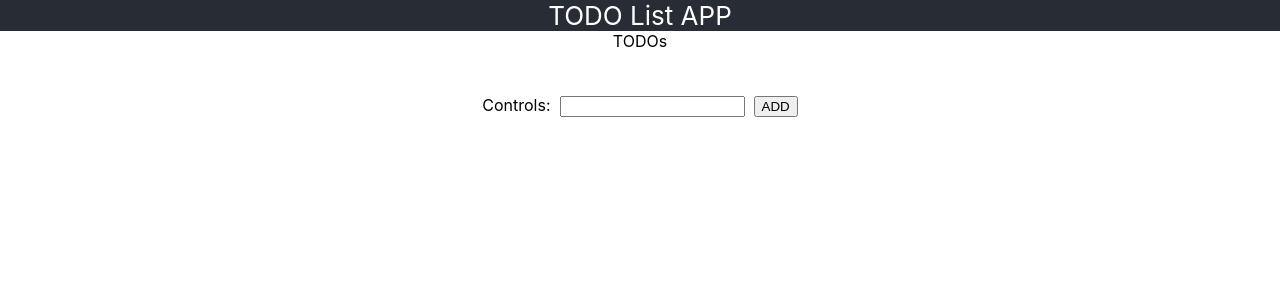
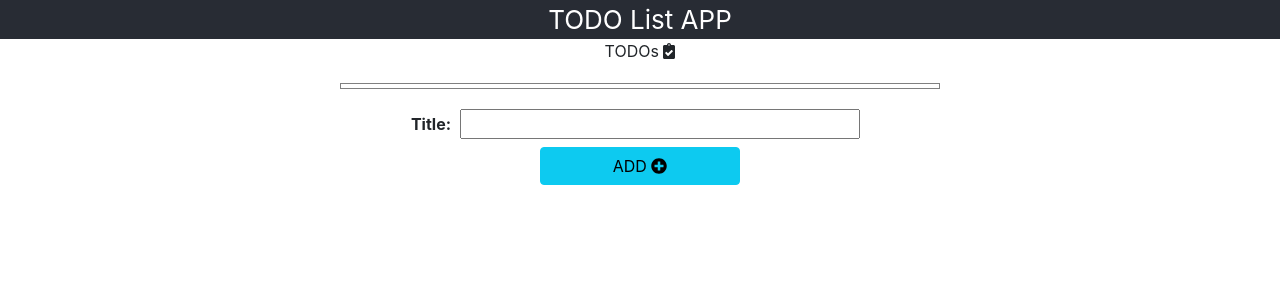
Before and after one commit to josedevel/todo-b-1, a React (Create React App) app: page / in a window 1280 px wide. Shown: the top 300 px of the page. Built offline with nearby package versions, Linux system fonts and the light colour scheme.

Commit message:
Adding react-bootstrap and fontAwesome.

```diff
--- a/package.json
+++ b/package.json
@@ -3,10 +3,16 @@
   "version": "0.1.0",
   "private": true,
   "dependencies": {
+    "@fortawesome/fontawesome-svg-core": "^1.2.36",
+    "@fortawesome/free-regular-svg-icons": "^5.15.4",
+    "@fortawesome/free-solid-svg-icons": "^5.15.4",
+    "@fortawesome/react-fontawesome": "^0.1.16",
     "@testing-library/jest-dom": "^5.16.1",
     "@testing-library/react": "^12.1.2",
     "@testing-library/user-event": "^13.5.0",
+    "bootstrap": "^5.1.3",
     "react": "^17.0.2",
+    "react-bootstrap": "^2.1.1",
     "react-dom": "^17.0.2",
     "react-redux": "^7.2.6",
     "react-scripts": "5.0.0",
--- a/src/App.css
+++ b/src/App.css
@@ -13,19 +13,16 @@
   color: white;
 }
 
-@keyframes App-logo-spin {
-  from {
-    transform: rotate(0deg);
-  }
-  to {
-    transform: rotate(360deg);
-  }
+.AppContainer {
+  width: 600px;
+  margin: auto;
 }
 
 .TODOListContainer {
-  width : 900px;
+  width : 600px;
   margin: 20px auto auto auto;
   padding: 2px;
+  border: 1px solid gray;
 }
 
 .TODOList {
@@ -35,6 +32,7 @@
 
 .TODOListControls {
   margin: 20px auto auto auto;
+  width: 100%;
 }
 
 .TODO_checked {
--- a/src/App.js
+++ b/src/App.js
@@ -2,6 +2,7 @@ import TODOListContainer from './Components/TODOListContainer.js'
 import TODOListControls from './Components/TODOListControls.js'
 import logo from './logo.svg';
 import './App.css';
+import 'bootstrap/dist/css/bootstrap.min.css';
 
 function App() {
   return (
@@ -9,12 +10,14 @@ function App() {
       <header className="App-header">
         TODO List APP
       </header>
-      <TODOListContainer>
+      <div className='AppContainer'>
+        <TODOListContainer>
 
-      </TODOListContainer>
-      <TODOListControls>
+        </TODOListContainer>
+        <TODOListControls>
 
-      </TODOListControls>
+        </TODOListControls>
+      </div>
     </div>
   );
 }
--- a/src/Components/TODOList.js
+++ b/src/Components/TODOList.js
@@ -1,5 +1,8 @@
 import {connect} from 'react-redux';
 import {todoListCheck, todoListDelete, todoListRequest} from '../actions/actions.js';
+import { FontAwesomeIcon } from '@fortawesome/react-fontawesome';
+import { faCoffee } from '@fortawesome/free-solid-svg-icons';
+import { faTimes } from '@fortawesome/free-solid-svg-icons';
 
 const mapStateToProps = state => {
   //console.log(state);
@@ -29,7 +32,9 @@ const TODOList = (props) => {
           {/*props.children*/}
           <input type={'checkbox'} id={`TODO_checkbox_${props.data.id}`} onClick={handleCheck} /> &nbsp;
           <span id={`TODO_text_${props.data.id}`} className={props.data.checked ? 'TODO_checked' : ''}> {props.data.text} </span> &nbsp;
-          <button type="button" id={`TODO_delete_${props.data.id}`} onClick={handleDelete}>X</button>
+          <button type="button" id={`TODO_delete_${props.data.id}`} onClick={handleDelete}>
+            <FontAwesomeIcon icon={faTimes} />
+          </button>
         </div>
     );
 };
--- a/src/Components/TODOListContainer.js
+++ b/src/Components/TODOListContainer.js
@@ -2,6 +2,8 @@ import {useEffect} from 'react';
 import {connect} from 'react-redux';
 import {todoListRequest} from '../actions/actions.js';
 import TODOList from './TODOList.js'
+import { FontAwesomeIcon } from '@fortawesome/react-fontawesome';
+import { faClipboardCheck } from '@fortawesome/free-solid-svg-icons';
 
 const mapStateToProps = state => {
   return {
@@ -24,7 +26,7 @@ const TODOListContainer = (props) => {
 
     return (
         <div>
-            TODOs
+            TODOs <FontAwesomeIcon icon={faClipboardCheck} />
             <div className='TODOListContainer'>
               {todoLists && todoLists.map(todoList => (
                 <TODOList data={todoList} key={todoList.id}>
--- a/src/Components/TODOListControls.js
+++ b/src/Components/TODOListControls.js
@@ -1,5 +1,8 @@
 import {connect} from 'react-redux';
 import {todoListAdd} from '../actions/actions.js';
+import Button from 'react-bootstrap/Button';
+import { FontAwesomeIcon } from '@fortawesome/react-fontawesome';
+import { faPlusCircle } from '@fortawesome/free-solid-svg-icons';
 
 
 const mapStateToProps = state => {
@@ -30,11 +33,14 @@ const TODOListControls = (props) => {
 
   return (
     <div className="TODOListControls">
-        <div>
-        Controls: &nbsp;
-        <input type={'text'} name='TODOListADD' id='TODOListADD' /> &nbsp;
-        <button type="button" onClick={handleAdd} >ADD</button>
-        </div>
+      <div>
+          <label htmlFor="TODOListADD" style={{fontWeight: 'bold'}}>Title:</label> &nbsp;
+          <input type={'text'} name='TODOListADD' id='TODOListADD' style={{width: '400px'}} /> &nbsp;
+          {/*<button type="button" onClick={handleAdd} >ADD</button>*/}
+      </div>
+      <div style={{marginTop: '8px'}}>
+        <Button variant="info" onClick={handleAdd} style={{width: '200px'}}>ADD <FontAwesomeIcon icon={faPlusCircle} /></Button>
+      </div>
     </div>
   );
 };
```
